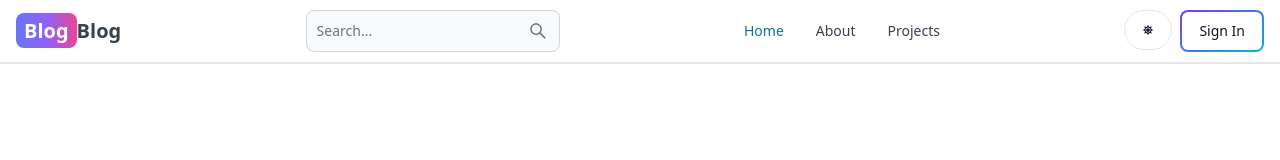
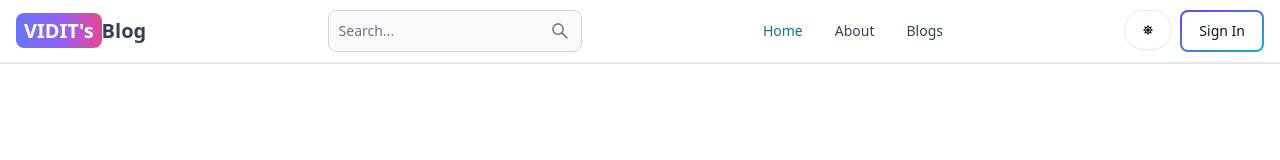
Before and after one commit to viditpandey06/blog-app, a React app in the folder mern-blog/frontend/: page / in a window 1280 px wide. Shown: the top 160 px of the page. Built offline with nearby package versions, Linux system fonts and the light colour scheme; no server answers; the HTML template or start-up script is replaced by a standard one.

Commit message:
Update Header.jsx

```diff
--- a/mern-blog/frontend/src/components/Header.jsx
+++ b/mern-blog/frontend/src/components/Header.jsx
@@ -55,7 +55,7 @@ export default function Header() {
         className='self-center whitespace-nowrap text-sm sm:text-xl font-semibold dark:text-white'
       >
         <span className='px-2 py-1 bg-gradient-to-r from-indigo-500 via-purple-500 to-pink-500 rounded-lg text-white'>
-          Blog
+          VIDIT's
         </span>
         Blog
       </Link>
@@ -118,7 +118,7 @@ export default function Header() {
           <Link to='/about'>About</Link>
         </Navbar.Link>
         <Navbar.Link active={path === '/projects'} as={'div'}>
-          <Link to='/projects'>Projects</Link>
+          <Link to='/search'>Blogs</Link>
         </Navbar.Link>
       </Navbar.Collapse>
     </Navbar>
```
